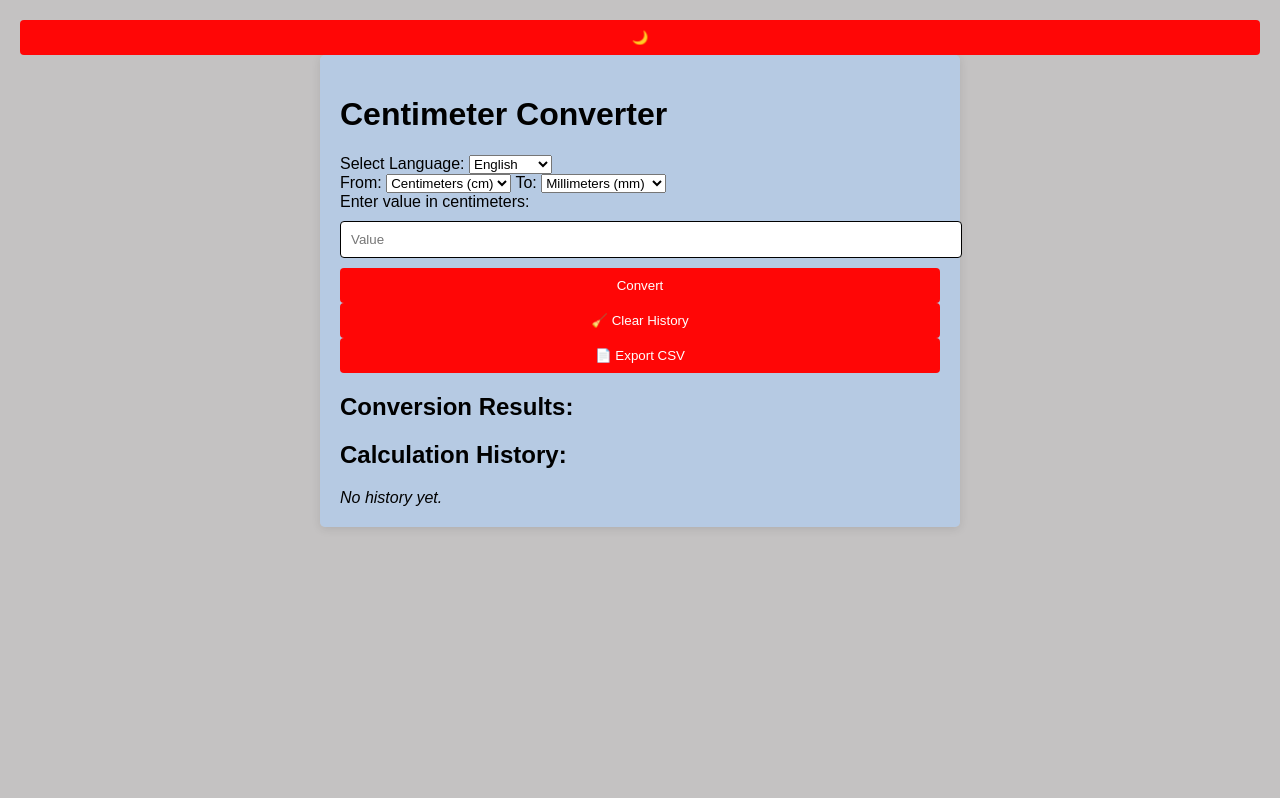
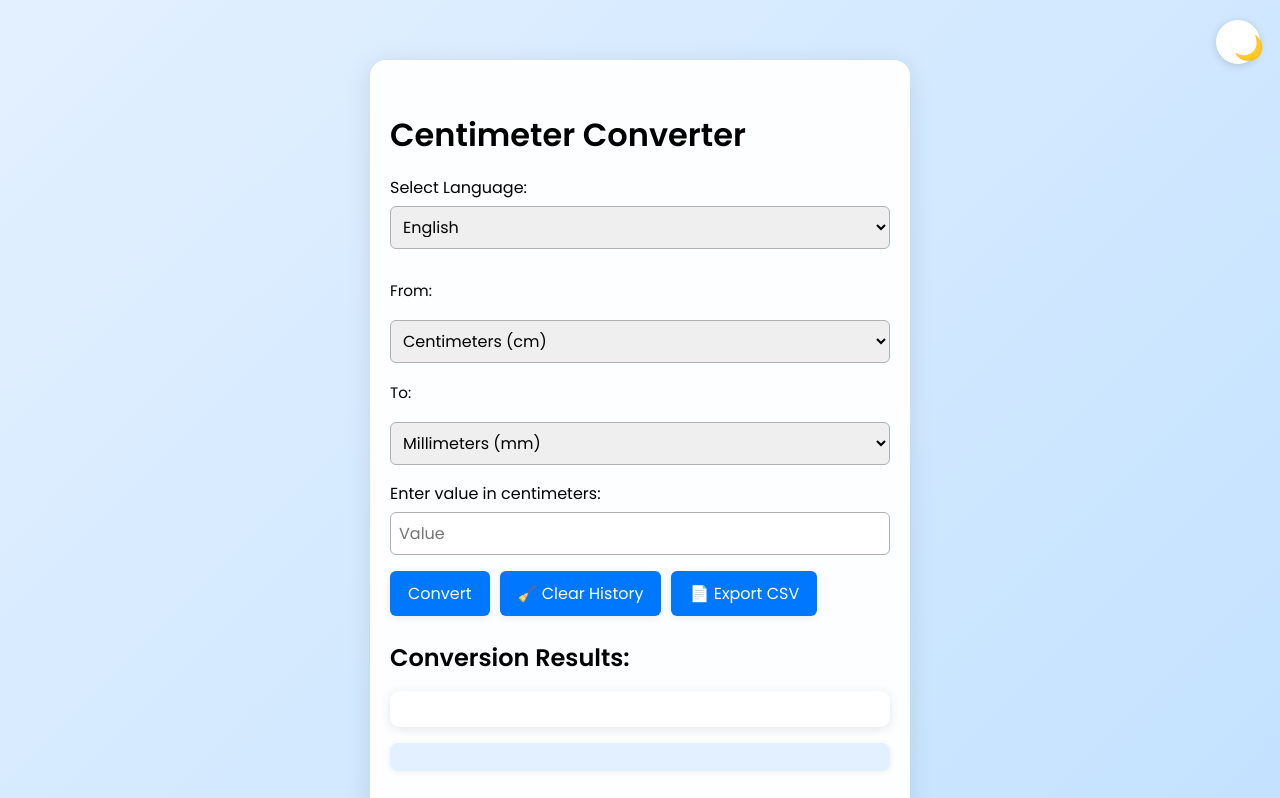
Before and after one commit to Kazuma23132/projeto-converso-, a plain HTML site: page index.html in a window 1280 px wide. Shown: the top 798 px of the page. Drawn offline with Linux system fonts and the light colour scheme.

Commit message:
Update styles.css

```diff
--- a/styles.css
+++ b/styles.css
@@ -1,62 +1,199 @@
+/* Google Fonts */
 body {
-    font-family: Arial, sans-serif;
-    background-color: #6d686867;
+    font-family: 'Poppins', Arial, sans-serif;
     margin: 0;
-    padding: 20px;
+    padding: 0;
+    min-height: 100vh;
+    background: linear-gradient(135deg, #e3f0ff 0%, #c1e1ff 100%);
+    transition: background 0.5s;
 }
 
-h1 {
-    color: #000000;
+body.dark-mode {
+    background: linear-gradient(135deg, #232526 0%, #414345 100%);
+    color: #f3f3f3;
+}
+
+#darkModeToggle {
+    position: fixed;
+    top: 20px;
+    right: 20px;
+    background: #fff;
+    color: #232526;
+    border: none;
+    border-radius: 50%;
+    width: 44px;
+    height: 44px;
+    font-size: 1.5rem;
+    cursor: pointer;
+    box-shadow: 0 2px 8px rgba(0,0,0,0.15);
+    transition: background 0.3s, color 0.3s;
+    z-index: 100;
+}
+body.dark-mode #darkModeToggle {
+    background: #232526;
+    color: #fff;
 }
 
 .container {
-    max-width: 600px;
-    margin: auto;
-    background: rgba(180, 204, 233, 0.877);
-    padding: 20px;
-    border-radius: 5px;
-    box-shadow: 0 2px 10px rgba(10, 3, 3, 0.1);
+    max-width: 500px;
+    margin: 60px auto 30px auto;
+    background: rgba(255,255,255,0.95);
+    padding: 30px 20px;
+    border-radius: 16px;
+    box-shadow: 0 4px 24px rgba(0,0,0,0.10);
+    transition: background 0.5s, color 0.5s;
+}
+body.dark-mode .container {
+    background: rgba(40,44,52,0.95);
+    color: #f3f3f3;
 }
 
-input[type="number"] {
+h1, h2 {
+    font-weight: 600;
+    margin-bottom: 16px;
+}
+
+.language-selection,
+.conversion-section {
+    margin-bottom: 24px;
+}
+
+.selectors {
+    display: flex;
+    gap: 12px;
+    align-items: center;
+    margin-bottom: 10px;
+    flex-wrap: wrap;
+}
+
+.selectors label {
+    font-size: 0.95rem;
+}
+
+input[type="number"], select {
+    font-family: inherit;
+    font-size: 1rem;
+    padding: 8px;
+    margin: 6px 0;
+    border: 1px solid #b0b0b0;
+    border-radius: 6px;
     width: 100%;
-    padding: 10px;
-    margin: 10px 0;
-    border: 1px solid #000000;
-    border-radius: 4px;
+    box-sizing: border-box;
+    transition: border 0.3s;
+}
+input[type="number"]:focus, select:focus {
+    border-color: #0077ff;
+    outline: none;
+}
+
+.conversion-buttons {
+    display: flex;
+    gap: 10px;
+    margin-top: 10px;
+    flex-wrap: wrap;
 }
 
 button {
-    background-color: #ff0606;
-    color: rgb(255, 255, 255);
-    padding: 10px;
+    font-family: inherit;
+    background: #0077ff;
+    color: #fff;
+    padding: 10px 18px;
     border: none;
-    border-radius: 4px;
+    border-radius: 6px;
     cursor: pointer;
-    width: 100%;
+    font-size: 1rem;
+    font-weight: 500;
+    box-shadow: 0 2px 8px rgba(0,0,0,0.08);
+    transition: background 0.3s, transform 0.2s;
+}
+button:hover {
+    background: #005fcc;
+    transform: translateY(-2px) scale(1.05);
 }
 
-button:hover {
-    background-color: #00e431;
+.result-section {
+    margin-top: 24px;
 }
 
-.results {
-    margin-top: 20px;
+.result-card {
+    background: #fff;
+    border-radius: 10px;
+    box-shadow: 0 2px 12px rgba(0,0,0,0.10);
+    padding: 18px;
+    margin-bottom: 16px;
+    transition: background 0.5s, color 0.5s;
+    font-size: 1.1rem;
+}
+body.dark-mode .result-card {
+    background: #232526;
+    color: #f3f3f3;
 }
 
-.history {
+.visual-bar {
+    width: 100%;
+    height: 28px;
+    background: #e3f0ff;
+    border-radius: 8px;
+    margin-bottom: 16px;
+    position: relative;
+    overflow: hidden;
+    box-shadow: 0 1px 6px rgba(0,0,0,0.07);
+    transition: background 0.5s;
+}
+body.dark-mode .visual-bar {
+    background: #414345;
+}
+
+.visual-bar-inner {
+    height: 100%;
+    background: linear-gradient(90deg, #0077ff 0%, #00e431 100%);
+    border-radius: 8px;
+    transition: width 0.7s cubic-bezier(.4,2,.3,1);
+}
+
+.history-section {
     margin-top: 30px;
-    border-top: 1px solid #ccc;
+    border-top: 1px solid #e0e0e0;
     padding-top: 10px;
 }
 
-.history-item {
-    margin: 5px 0;
-    padding: 5px;
-    background-color: #e9ecef;
-    border-radius: 4px;
+#history {
+    margin-top: 10px;
 }
 
-.language-selector {
-    margin-bottom: 20px;
+.history-item {
+    margin: 8px 0;
+    padding: 10px;
+    background: #f7faff;
+    border-radius: 8px;
+    box-shadow: 0 1px 6px rgba(0,0,0,0.07);
+    font-size: 0.98rem;
+    transition: background 0.5s, color 0.5s;
 }
+body.dark-mode .history-item {
+    background: #232526;
+    color: #f3f3f3;
+}
+
+@media (max-width: 600px) {
+    .container {
+        max-width: 98vw;
+        padding: 16px 6px;
+        margin: 20px auto;
+    }
+    .selectors {
+        flex-direction: column;
+        gap: 4px;
+    }
+    .conversion-buttons {
+        flex-direction: column;
+        gap: 8px;
+    }
+    #darkModeToggle {
+        top: 10px;
+        right: 10px;
+        width: 38px;
+        height: 38px;
+        font-size: 1.2rem;
+    }
+}
```
